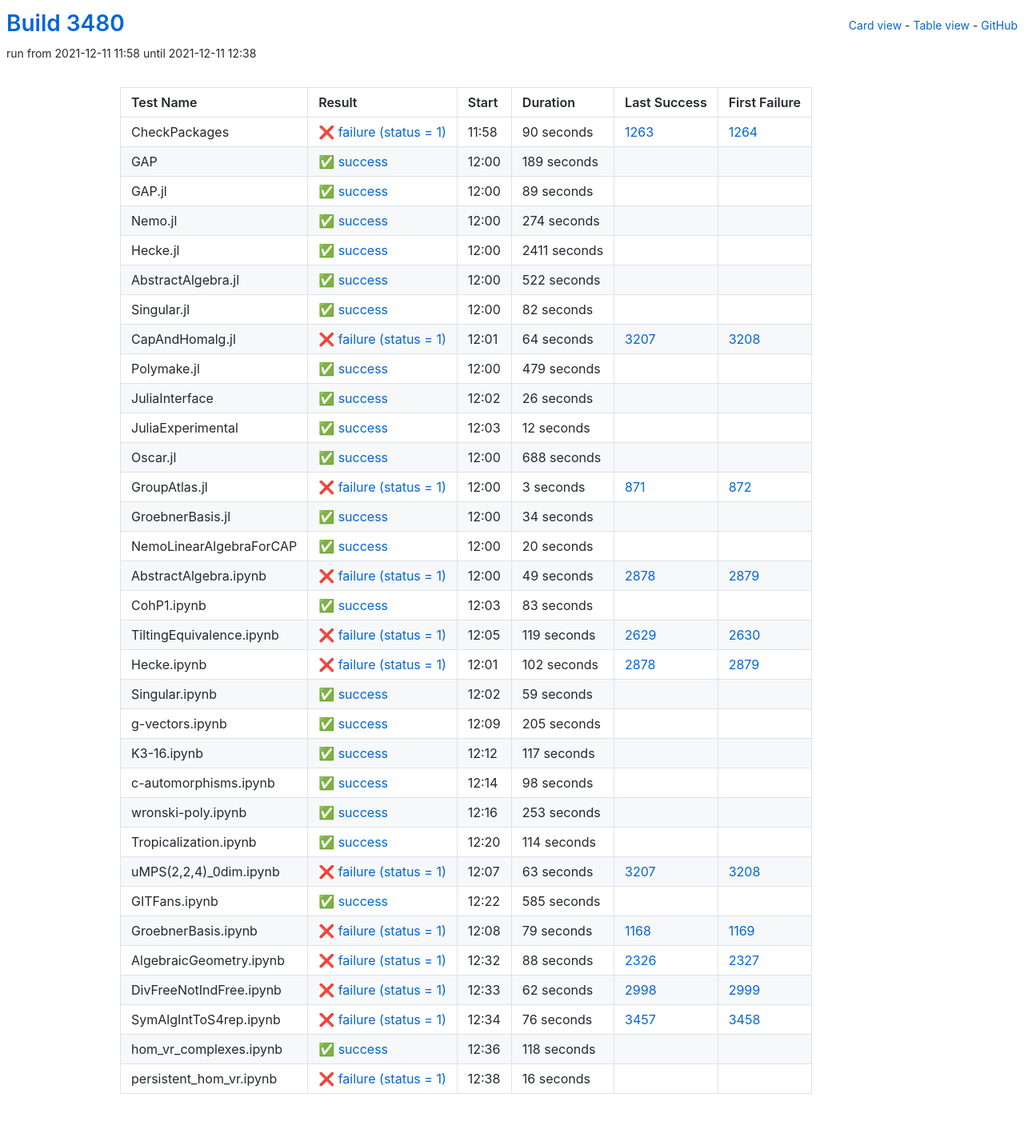
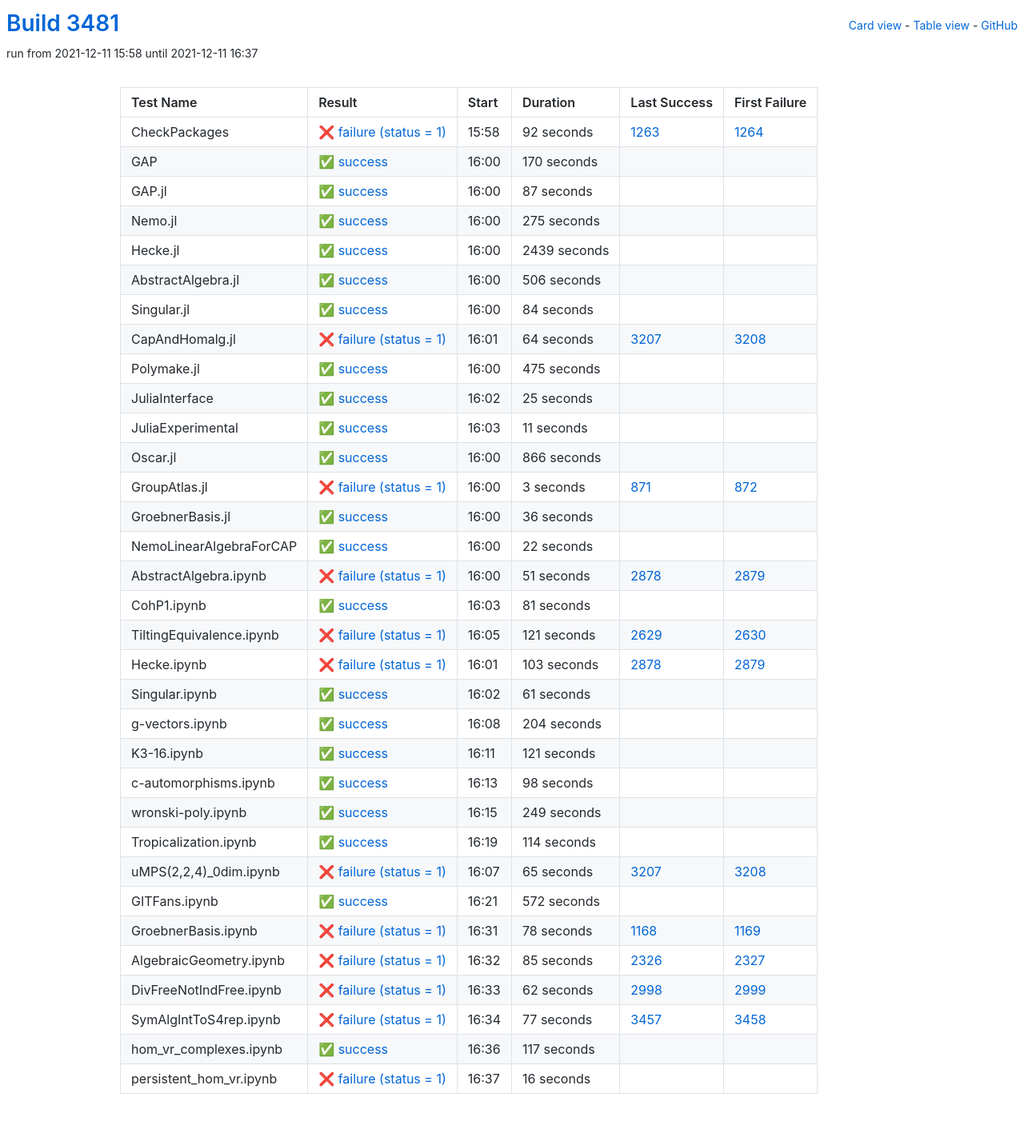
Before and after one commit to oscar-system/oscar-ci-status-stable, a Jekyll site: the page built from table.html, in a window 1280 px wide. Shown: the whole page at 80% size. Built offline with Jekyll 4.4.1, drawn with Linux system fonts in a browser that asks for light colours.

Commit message:
Build #3481

```diff
--- a/_data/ci.yml
+++ b/_data/ci.yml
@@ -1,6 +1,6 @@
 ---
-build: 3480
-build_url: https://oscarci.mathematik.uni-kl.de/job/oscar-stable/3480/
+build: 3481
+build_url: https://oscarci.mathematik.uni-kl.de/job/oscar-stable/3481/
 job: oscar-stable
 organization: oscar-system
 repo: oscar-ci-status-stable
@@ -8,92 +8,92 @@ repourl: https://github.com/oscar-system/oscar-ci-status-stable
 tests:
 - name: CheckPackages
   id: checkpackages
-  log: https://oscarci.mathematik.uni-kl.de/job/oscar-stable/3480/artifact/logs/build-3480/CheckPackages.log
-  start: 2021-12-11 11:58
+  log: https://oscarci.mathematik.uni-kl.de/job/oscar-stable/3481/artifact/logs/build-3481/CheckPackages.log
+  start: 2021-12-11 15:58
   success: false
   exitcode: 1
   status: failure
-  duration: 90
+  duration: 92
   last_success: 1263
   last_success_url: https://oscarci.mathematik.uni-kl.de/job/oscar-stable/1263/
   first_failure: 1264
   first_failure_url: https://oscarci.mathematik.uni-kl.de/job/oscar-stable/1264/
 - name: GAP
   id: gap
-  log: https://oscarci.mathematik.uni-kl.de/job/oscar-stable/3480/artifact/logs/build-3480/GAP.log
-  start: 2021-12-11 12:00
+  log: https://oscarci.mathematik.uni-kl.de/job/oscar-stable/3481/artifact/logs/build-3481/GAP.log
+  start: 2021-12-11 16:00
   success: true
   exitcode: 0
   status: success
-  duration: 189
+  duration: 170
   last_success: false
   last_success_url:
   first_failure: false
   first_failure_url:
 - name: GAP.jl
   id: gap-jl
-  log: https://oscarci.mathematik.uni-kl.de/job/oscar-stable/3480/artifact/logs/build-3480/GAP.jl.log
-  start: 2021-12-11 12:00
+  log: https://oscarci.mathematik.uni-kl.de/job/oscar-stable/3481/artifact/logs/build-3481/GAP.jl.log
+  start: 2021-12-11 16:00
   success: true
   exitcode: 0
   status: success
-  duration: 89
+  duration: 87
   last_success: false
   last_success_url:
   first_failure: false
   first_failure_url:
 - name: Nemo.jl
   id: nemo-jl
-  log: https://oscarci.mathematik.uni-kl.de/job/oscar-stable/3480/artifact/logs/build-3480/Nemo.jl.log
-  start: 2021-12-11 12:00
+  log: https://oscarci.mathematik.uni-kl.de/job/oscar-stable/3481/artifact/logs/build-3481/Nemo.jl.log
+  start: 2021-12-11 16:00
   success: true
   exitcode: 0
   status: success
-  duration: 274
+  duration: 275
   last_success: false
   last_success_url:
   first_failure: false
   first_failure_url:
 - name: Hecke.jl
   id: hecke-jl
-  log: https://oscarci.mathematik.uni-kl.de/job/oscar-stable/3480/artifact/logs/build-3480/Hecke.jl.log
-  start: 2021-12-11 12:00
+  log: https://oscarci.mathematik.uni-kl.de/job/oscar-stable/3481/artifact/logs/build-3481/Hecke.jl.log
+  start: 2021-12-11 16:00
   success: true
   exitcode: 0
   status: success
-  duration: 2411
+  duration: 2439
   last_success: false
   last_success_url:
   first_failure: false
   first_failure_url:
 - name: AbstractAlgebra.jl
   id: abstractalgebra-jl
-  log: https://oscarci.mathematik.uni-kl.de/job/oscar-stable/3480/artifact/logs/build-3480/AbstractAlgebra.jl.log
-  start: 2021-12-11 12:00
+  log: https://oscarci.mathematik.uni-kl.de/job/oscar-stable/3481/artifact/logs/build-3481/AbstractAlgebra.jl.log
+  start: 2021-12-11 16:00
   success: true
   exitcode: 0
   status: success
-  duration: 522
+  duration: 506
   last_success: false
   last_success_url:
   first_failure: false
   first_failure_url:
 - name: Singular.jl
   id: singular-jl
-  log: https://oscarci.mathematik.uni-kl.de/job/oscar-stable/3480/artifact/logs/build-3480/Singular.jl.log
-  start: 2021-12-11 12:00
+  log: https://oscarci.mathematik.uni-kl.de/job/oscar-stable/3481/artifact/logs/build-3481/Singular.jl.log
+  start: 2021-12-11 16:00
   success: true
   exitcode: 0
   status: success
-  duration: 82
+  duration: 84
   last_success: false
   last_success_url:
   first_failure: false
   first_failure_url:
 - name: CapAndHomalg.jl
   id: capandhomalg-jl
-  log: https://oscarci.mathematik.uni-kl.de/job/oscar-stable/3480/artifact/logs/build-3480/CapAndHomalg.jl.log
-  start: 2021-12-11 12:01
+  log: https://oscarci.mathematik.uni-kl.de/job/oscar-stable/3481/artifact/logs/build-3481/CapAndHomalg.jl.log
+  start: 2021-12-11 16:01
   success: false
   exitcode: 1
   status: failure
@@ -104,56 +104,56 @@ tests:
   first_failure_url: https://oscarci.mathematik.uni-kl.de/job/oscar-stable/3208/
 - name: Polymake.jl
   id: polymake-jl
-  log: https://oscarci.mathematik.uni-kl.de/job/oscar-stable/3480/artifact/logs/build-3480/Polymake.jl.log
-  start: 2021-12-11 12:00
+  log: https://oscarci.mathematik.uni-kl.de/job/oscar-stable/3481/artifact/logs/build-3481/Polymake.jl.log
+  start: 2021-12-11 16:00
   success: true
   exitcode: 0
   status: success
-  duration: 479
+  duration: 475
   last_success: false
   last_success_url:
   first_failure: false
   first_failure_url:
 - name: JuliaInterface
   id: juliainterface
-  log: https://oscarci.mathematik.uni-kl.de/job/oscar-stable/3480/artifact/logs/build-3480/JuliaInterface.log
-  start: 2021-12-11 12:02
+  log: https://oscarci.mathematik.uni-kl.de/job/oscar-stable/3481/artifact/logs/build-3481/JuliaInterface.log
+  start: 2021-12-11 16:02
   success: true
   exitcode: 0
   status: success
-  duration: 26
+  duration: 25
   last_success: false
   last_success_url:
   first_failure: false
   first_failure_url:
 - name: JuliaExperimental
   id: juliaexperimental
-  log: https://oscarci.mathematik.uni-kl.de/job/oscar-stable/3480/artifact/logs/build-3480/JuliaExperimental.log
-  start: 2021-12-11 12:03
+  log: https://oscarci.mathematik.uni-kl.de/job/oscar-stable/3481/artifact/logs/build-3481/JuliaExperimental.log
+  start: 2021-12-11 16:03
   success: true
   exitcode: 0
   status: success
-  duration: 12
+  duration: 11
   last_success: false
   last_success_url:
   first_failure: false
   first_failure_url:
 - name: Oscar.jl
   id: oscar-jl
-  log: https://oscarci.mathematik.uni-kl.de/job/oscar-stable/3480/artifact/logs/build-3480/Oscar.jl.log
-  start: 2021-12-11 12:00
+  log: https://oscarci.mathematik.uni-kl.de/job/oscar-stable/3481/artifact/logs/build-3481/Oscar.jl.log
+  start: 2021-12-11 16:00
   success: true
   exitcode: 0
   status: success
-  duration: 688
+  duration: 866
   last_success: false
   last_success_url:
   first_failure: false
   first_failure_url:
 - name: GroupAtlas.jl
   id: groupatlas-jl
-  log: https://oscarci.mathematik.uni-kl.de/job/oscar-stable/3480/artifact/logs/build-3480/GroupAtlas.jl.log
-  start: 2021-12-11 12:00
+  log: https://oscarci.mathematik.uni-kl.de/job/oscar-stable/3481/artifact/logs/build-3481/GroupAtlas.jl.log
+  start: 2021-12-11 16:00
   success: false
   exitcode: 1
   status: failure
@@ -164,116 +164,116 @@ tests:
   first_failure_url: https://oscarci.mathematik.uni-kl.de/job/oscar-stable/872/
 - name: GroebnerBasis.jl
   id: groebnerbasis-jl
-  log: https://oscarci.mathematik.uni-kl.de/job/oscar-stable/3480/artifact/logs/build-3480/GroebnerBasis.jl.log
-  start: 2021-12-11 12:00
+  log: https://oscarci.mathematik.uni-kl.de/job/oscar-stable/3481/artifact/logs/build-3481/GroebnerBasis.jl.log
+  start: 2021-12-11 16:00
   success: true
   exitcode: 0
   status: success
-  duration: 34
+  duration: 36
   last_success: false
   last_success_url:
   first_failure: false
   first_failure_url:
 - name: NemoLinearAlgebraForCAP
   id: nemolinearalgebraforcap
-  log: https://oscarci.mathematik.uni-kl.de/job/oscar-stable/3480/artifact/logs/build-3480/NemoLinearAlgebraForCAP.log
-  start: 2021-12-11 12:00
+  log: https://oscarci.mathematik.uni-kl.de/job/oscar-stable/3481/artifact/logs/build-3481/NemoLinearAlgebraForCAP.log
+  start: 2021-12-11 16:00
   success: true
   exitcode: 0
   status: success
-  duration: 20
+  duration: 22
   last_success: false
   last_success_url:
   first_failure: false
   first_failure_url:
 - name: AbstractAlgebra.ipynb
   id: abstractalgebra-ipynb
-  log: https://oscarci.mathematik.uni-kl.de/job/oscar-stable/3480/artifact/logs/build-3480/AbstractAlgebra.ipynb.log
-  start: 2021-12-11 12:00
+  log: https://oscarci.mathematik.uni-kl.de/job/oscar-stable/3481/artifact/logs/build-3481/AbstractAlgebra.ipynb.log
+  start: 2021-12-11 16:00
   success: false
   exitcode: 1
   status: failure
-  duration: 49
+  duration: 51
   last_success: 2878
   last_success_url: https://oscarci.mathematik.uni-kl.de/job/oscar-stable/2878/
   first_failure: 2879
   first_failure_url: https://oscarci.mathematik.uni-kl.de/job/oscar-stable/2879/
 - name: CohP1.ipynb
   id: cohp1-ipynb
-  log: https://oscarci.mathematik.uni-kl.de/job/oscar-stable/3480/artifact/logs/build-3480/CohP1.ipynb.log
-  start: 2021-12-11 12:03
+  log: https://oscarci.mathematik.uni-kl.de/job/oscar-stable/3481/artifact/logs/build-3481/CohP1.ipynb.log
+  start: 2021-12-11 16:03
   success: true
   exitcode: 0
   status: success
-  duration: 83
+  duration: 81
   last_success: false
   last_success_url:
   first_failure: false
   first_failure_url:
 - name: TiltingEquivalence.ipynb
   id: tiltingequivalence-ipynb
-  log: https://oscarci.mathematik.uni-kl.de/job/oscar-stable/3480/artifact/logs/build-3480/TiltingEquivalence.ipynb.log
-  start: 2021-12-11 12:05
+  log: https://oscarci.mathematik.uni-kl.de/job/oscar-stable/3481/artifact/logs/build-3481/TiltingEquivalence.ipynb.log
+  start: 2021-12-11 16:05
   success: false
   exitcode: 1
   status: failure
-  duration: 119
+  duration: 121
   last_success: 2629
   last_success_url: https://oscarci.mathematik.uni-kl.de/job/oscar-stable/2629/
   first_failure: 2630
   first_failure_url: https://oscarci.mathematik.uni-kl.de/job/oscar-stable/2630/
 - name: Hecke.ipynb
   id: hecke-ipynb
-  log: https://oscarci.mathematik.uni-kl.de/job/oscar-stable/3480/artifact/logs/build-3480/Hecke.ipynb.log
-  start: 2021-12-11 12:01
+  log: https://oscarci.mathematik.uni-kl.de/job/oscar-stable/3481/artifact/logs/build-3481/Hecke.ipynb.log
+  start: 2021-12-11 16:01
   success: false
   exitcode: 1
   status: failure
-  duration: 102
+  duration: 103
   last_success: 2878
   last_success_url: https://oscarci.mathematik.uni-kl.de/job/oscar-stable/2878/
   first_failure: 2879
   first_failure_url: https://oscarci.mathematik.uni-kl.de/job/oscar-stable/2879/
 - name: Singular.ipynb
   id: singular-ipynb
-  log: https://oscarci.mathematik.uni-kl.de/job/oscar-stable/3480/artifact/logs/build-3480/Singular.ipynb.log
-  start: 2021-12-11 12:02
+  log: https://oscarci.mathematik.uni-kl.de/job/oscar-stable/3481/artifact/logs/build-3481/Singular.ipynb.log
+  start: 2021-12-11 16:02
   success: true
   exitcode: 0
   status: success
-  duration: 59
+  duration: 61
   last_success: false
   last_success_url:
   first_failure: false
   first_failure_url:
 - name: g-vectors.ipynb
   id: g-vectors-ipynb
-  log: https://oscarci.mathematik.uni-kl.de/job/oscar-stable/3480/artifact/logs/build-3480/g-vectors.ipynb.log
-  start: 2021-12-11 12:09
+  log: https://oscarci.mathematik.uni-kl.de/job/oscar-stable/3481/artifact/logs/build-3481/g-vectors.ipynb.log
+  start: 2021-12-11 16:08
   success: true
   exitcode: 0
   status: success
-  duration: 205
+  duration: 204
   last_success: false
   last_success_url:
   first_failure: false
   first_failure_url:
 - name: K3-16.ipynb
   id: k3-16-ipynb
-  log: https://oscarci.mathematik.uni-kl.de/job/oscar-stable/3480/artifact/logs/build-3480/K3-16.ipynb.log
-  start: 2021-12-11 12:12
+  log: https://oscarci.mathematik.uni-kl.de/job/oscar-stable/3481/artifact/logs/build-3481/K3-16.ipynb.log
+  start: 2021-12-11 16:11
   success: true
   exitcode: 0
   status: success
-  duration: 117
+  duration: 121
   last_success: false
   last_success_url:
   first_failure: false
   first_failure_url:
 - name: c-automorphisms.ipynb
   id: c-automorphisms-ipynb
-  log: https://oscarci.mathematik.uni-kl.de/job/oscar-stable/3480/artifact/logs/build-3480/c-automorphisms.ipynb.log
-  start: 2021-12-11 12:14
+  log: https://oscarci.mathematik.uni-kl.de/job/oscar-stable/3481/artifact/logs/build-3481/c-automorphisms.ipynb.log
+  start: 2021-12-11 16:13
   success: true
   exitcode: 0
   status: success
@@ -284,20 +284,20 @@ tests:
   first_failure_url:
 - name: wronski-poly.ipynb
   id: wronski-poly-ipynb
-  log: https://oscarci.mathematik.uni-kl.de/job/oscar-stable/3480/artifact/logs/build-3480/wronski-poly.ipynb.log
-  start: 2021-12-11 12:16
+  log: https://oscarci.mathematik.uni-kl.de/job/oscar-stable/3481/artifact/logs/build-3481/wronski-poly.ipynb.log
+  start: 2021-12-11 16:15
   success: true
   exitcode: 0
   status: success
-  duration: 253
+  duration: 249
   last_success: false
   last_success_url:
   first_failure: false
   first_failure_url:
 - name: Tropicalization.ipynb
   id: tropicalization-ipynb
-  log: https://oscarci.mathematik.uni-kl.de/job/oscar-stable/3480/artifact/logs/build-3480/Tropicalization.ipynb.log
-  start: 2021-12-11 12:20
+  log: https://oscarci.mathematik.uni-kl.de/job/oscar-stable/3481/artifact/logs/build-3481/Tropicalization.ipynb.log
+  start: 2021-12-11 16:19
   success: true
   exitcode: 0
   status: success
@@ -308,56 +308,56 @@ tests:
   first_failure_url:
 - name: uMPS(2,2,4)_0dim.ipynb
   id: umps-2-2-4-0dim-ipynb
-  log: https://oscarci.mathematik.uni-kl.de/job/oscar-stable/3480/artifact/logs/build-3480/uMPS-2-2-4-_0dim.ipynb.log
-  start: 2021-12-11 12:07
+  log: https://oscarci.mathematik.uni-kl.de/job/oscar-stable/3481/artifact/logs/build-3481/uMPS-2-2-4-_0dim.ipynb.log
+  start: 2021-12-11 16:07
   success: false
   exitcode: 1
   status: failure
-  duration: 63
+  duration: 65
   last_success: 3207
   last_success_url: https://oscarci.mathematik.uni-kl.de/job/oscar-stable/3207/
   first_failure: 3208
   first_failure_url: https://oscarci.mathematik.uni-kl.de/job/oscar-stable/3208/
 - name: GITFans.ipynb
   id: gitfans-ipynb
-  log: https://oscarci.mathematik.uni-kl.de/job/oscar-stable/3480/artifact/logs/build-3480/GITFans.ipynb.log
-  start: 2021-12-11 12:22
+  log: https://oscarci.mathematik.uni-kl.de/job/oscar-stable/3481/artifact/logs/build-3481/GITFans.ipynb.log
+  start: 2021-12-11 16:21
   success: true
   exitcode: 0
   status: success
-  duration: 585
+  duration: 572
   last_success: false
   last_success_url:
   first_failure: false
   first_failure_url:
 - name: GroebnerBasis.ipynb
   id: groebnerbasis-ipynb
-  log: https://oscarci.mathematik.uni-kl.de/job/oscar-stable/3480/artifact/logs/build-3480/GroebnerBasis.ipynb.log
-  start: 2021-12-11 12:08
+  log: https://oscarci.mathematik.uni-kl.de/job/oscar-stable/3481/artifact/logs/build-3481/GroebnerBasis.ipynb.log
+  start: 2021-12-11 16:31
   success: false
   exitcode: 1
   status: failure
-  duration: 79
+  duration: 78
   last_success: 1168
   last_success_url: https://oscarci.mathematik.uni-kl.de/job/oscar-stable/1168/
   first_failure: 1169
   first_failure_url: https://oscarci.mathematik.uni-kl.de/job/oscar-stable/1169/
 - name: AlgebraicGeometry.ipynb
   id: algebraicgeometry-ipynb
-  log: https://oscarci.mathematik.uni-kl.de/job/oscar-stable/3480/artifact/logs/build-3480/AlgebraicGeometry.ipynb.log
-  start: 2021-12-11 12:32
+  log: https://oscarci.mathematik.uni-kl.de/job/oscar-stable/3481/artifact/logs/build-3481/AlgebraicGeometry.ipynb.log
+  start: 2021-12-11 16:32
   success: false
   exitcode: 1
   status: failure
-  duration: 88
+  duration: 85
   last_success: 2326
   last_success_url: https://oscarci.mathematik.uni-kl.de/job/oscar-stable/2326/
   first_failure: 2327
   first_failure_url: https://oscarci.mathematik.uni-kl.de/job/oscar-stable/2327/
 - name: DivFreeNotIndFree.ipynb
   id: divfreenotindfree-ipynb
-  log: https://oscarci.mathematik.uni-kl.de/job/oscar-stable/3480/artifact/logs/build-3480/DivFreeNotIndFree.ipynb.log
-  start: 2021-12-11 12:33
+  log: https://oscarci.mathematik.uni-kl.de/job/oscar-stable/3481/artifact/logs/build-3481/DivFreeNotIndFree.ipynb.log
+  start: 2021-12-11 16:33
   success: false
   exitcode: 1
   status: failure
@@ -368,32 +368,32 @@ tests:
   first_failure_url: https://oscarci.mathematik.uni-kl.de/job/oscar-stable/2999/
 - name: SymAlgIntToS4rep.ipynb
   id: symalginttos4rep-ipynb
-  log: https://oscarci.mathematik.uni-kl.de/job/oscar-stable/3480/artifact/logs/build-3480/SymAlgIntToS4rep.ipynb.log
-  start: 2021-12-11 12:34
+  log: https://oscarci.mathematik.uni-kl.de/job/oscar-stable/3481/artifact/logs/build-3481/SymAlgIntToS4rep.ipynb.log
+  start: 2021-12-11 16:34
   success: false
   exitcode: 1
   status: failure
-  duration: 76
+  duration: 77
   last_success: 3457
   last_success_url: https://oscarci.mathematik.uni-kl.de/job/oscar-stable/3457/
   first_failure: 3458
   first_failure_url: https://oscarci.mathematik.uni-kl.de/job/oscar-stable/3458/
 - name: hom_vr_complexes.ipynb
   id: hom-vr-complexes-ipynb
-  log: https://oscarci.mathematik.uni-kl.de/job/oscar-stable/3480/artifact/logs/build-3480/hom_vr_complexes.ipynb.log
-  start: 2021-12-11 12:36
+  log: https://oscarci.mathematik.uni-kl.de/job/oscar-stable/3481/artifact/logs/build-3481/hom_vr_complexes.ipynb.log
+  start: 2021-12-11 16:36
   success: true
   exitcode: 0
   status: success
-  duration: 118
+  duration: 117
   last_success: false
   last_success_url:
   first_failure: false
   first_failure_url:
 - name: persistent_hom_vr.ipynb
   id: persistent-hom-vr-ipynb
-  log: https://oscarci.mathematik.uni-kl.de/job/oscar-stable/3480/artifact/logs/build-3480/persistent_hom_vr.ipynb.log
-  start: 2021-12-11 12:38
+  log: https://oscarci.mathematik.uni-kl.de/job/oscar-stable/3481/artifact/logs/build-3481/persistent_hom_vr.ipynb.log
+  start: 2021-12-11 16:37
   success: false
   exitcode: 1
   status: failure
```
Also changed, not shown: README.md.
